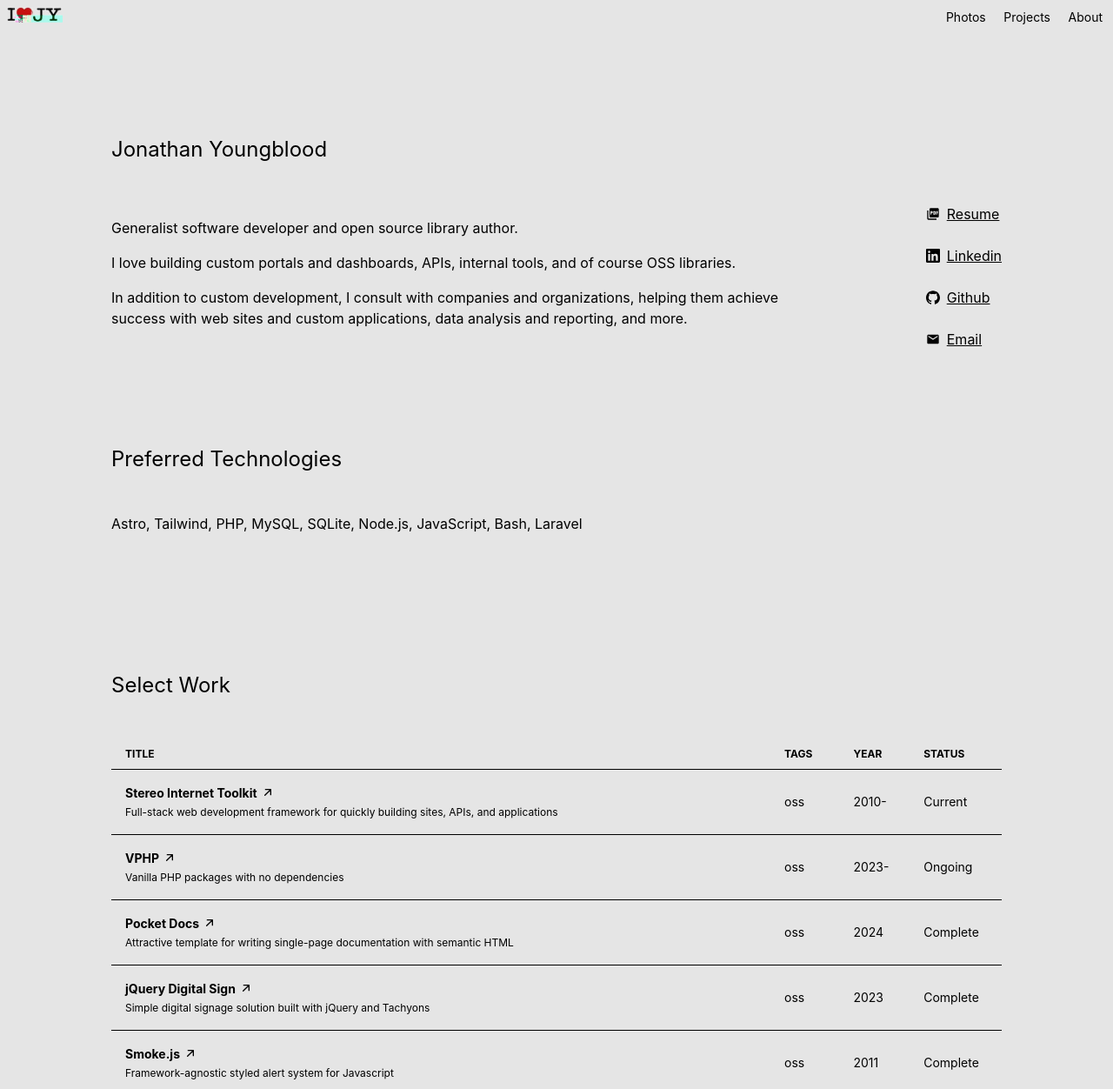
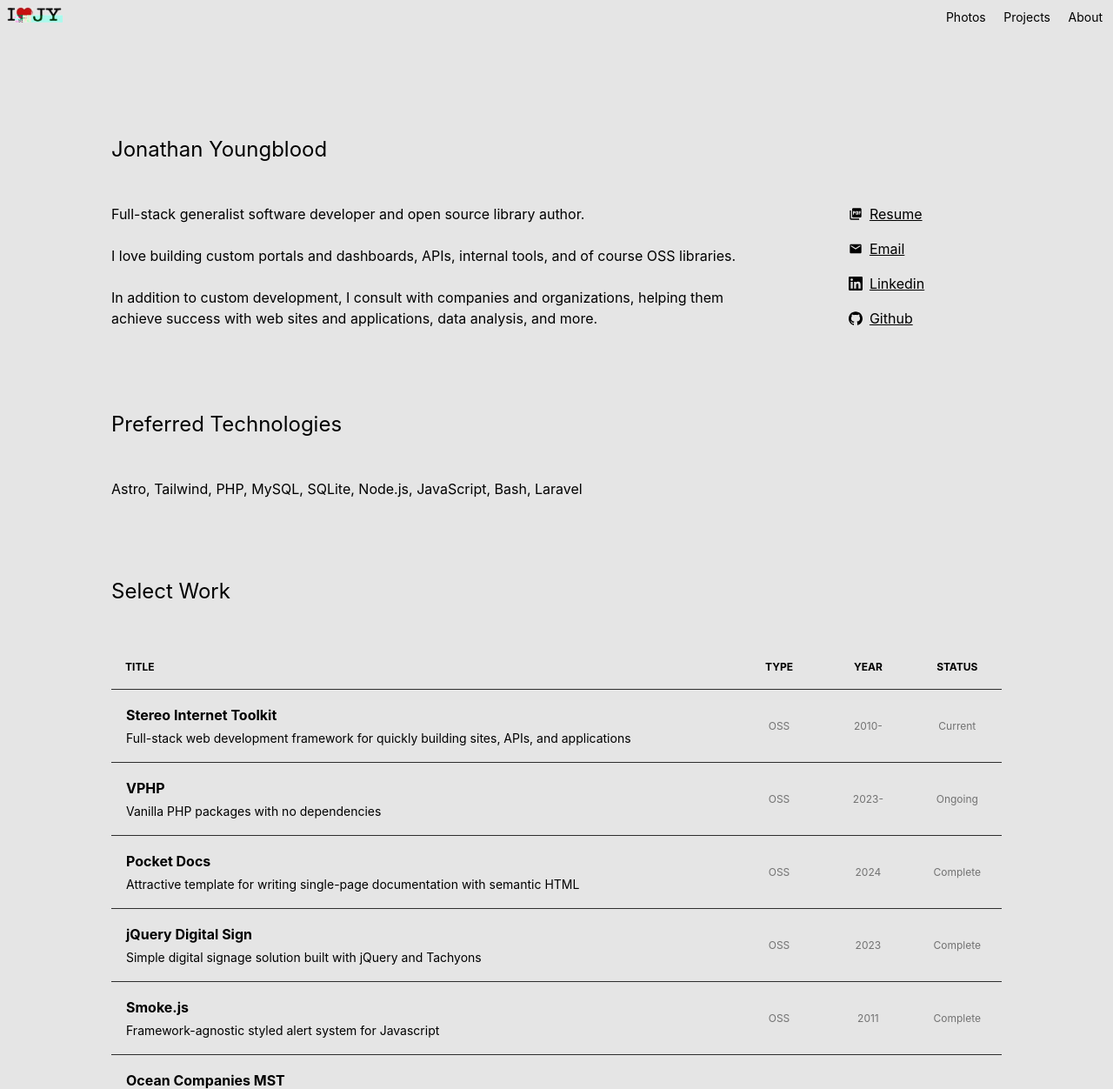
Before and after one commit to jyoungblood/jonathanyoungblood.com, an Astro site: page /work in a window 1280 px wide. Shown: the top 1252 px of the page at 87% size. Built offline with nearby package versions, Linux system fonts and the light colour scheme; Astro itself is replaced by a stand-in of ours.

Commit message:
Updates - 2024-10-12 14:49:54

```diff
--- a/src/components/ProjectsTable.astro
+++ b/src/components/ProjectsTable.astro
@@ -5,19 +5,19 @@
 <div class="overflow-x-auto">
   <table class="w-100 collapse pv2 ph3 f6">
     <thead>
-      <tr class="bb b--black">
+      <tr class="bb b--black-80">
         <!-- <th class="pv2 ph3 tl f7 fw7 ttu"></th> -->
-        <th class="pv2 ph3 tl f7 fw7 ttu">TITLE</th>
-        <th class="pv2 ph3 tl f7 fw7 ttu">TAGS</th>
-        <th class="pv2 ph3 tl f7 fw7 ttu">YEAR</th>
-        <th class="pv2 ph3 tl f7 fw7 ttu">STATUS</th>
+        <th class="w-70-ns w-60 ph3-ns pv3-ns ph1 pv3 tl f7 fw7 ttu">TITLE</th>
+        <th class="w-10-ns w-10 ph3-ns pv3-ns ph1 pv3 tc f7 fw7 ttu">TYPE</th>
+        <th class="w-10-ns w-10 ph3-ns pv3-ns ph1 pv3 tc f7 fw7 ttu">YEAR</th>
+        <th class="w-10-ns w-20 ph3-ns pv3-ns ph1 pv3 tc f7 fw7 ttu">STATUS</th>
       </tr>
     </thead>
     <tbody>
       {
         projects.map((project) => (
           <tr
-            class="bb b--black hover-bg-black-05 pointer"
+            class="bb b--black-80 hover-bg-black-05 pointer"
             onclick={`window.open('${project.url}', '_blank')`}
           >
             {/* <td class="pa3 w3">
@@ -29,13 +29,11 @@
                   />
               )}
             </td> */}
-            <td class="pv3 ph3 relative">
-              <div class="">
-                <div class="flex items-center">
-                  <span>
-                    <b>{project.title}</b>
-                  </span>
-                  <svg
+            <td class="relative">
+              <div class="ph3-ns pv3-ns ph1 pv3">
+                <div class="flex items-center mb1-ns">
+                  <span class="f5-ns f6 fw7">{project.title}</span>
+                  {/* <svg
                     class="w1 ml1"
                     viewBox="0 0 24 24"
                     fill="none"
@@ -48,13 +46,12 @@
                       stroke-linecap="round"
                       stroke-linejoin="round"
                     />
-                  </svg>
+                  </svg> */}
                 </div>
-                <span class="f7 lh-copy">{project.description}</span>
+                <span class="lh-title f6-ns f7">{project.description}</span>
               </div>
 
               {project.icon && (
-
                 <div class="dbh absolute w-100 top-1 right-0 tr">
                   <img
                     src={project.icon}
@@ -64,13 +61,16 @@
                 </div>
               )}
             </td>
-            <td class="pv2 ph3">
-              {project.tags.map((tag) => (
-                <span class="mr1">{tag}</span>
+            <td class="o-50 tc f7 ttu">
+              {project.tags.map((tag, index) => (
+                <Fragment>
+                  {index !== 0 && ", "}
+                  <span>{tag}</span>
+                </Fragment>
               ))}
             </td>
-            <td class="pv2 ph3">{project.year}</td>
-            <td class="pv2 ph3">{project.status}</td>
+            <td class="o-50 tc f7">{project.year}</td>
+            <td class="o-50 tc f7">{project.status}</td>
           </tr>
         ))
       }
--- a/src/layouts/Layout.astro
+++ b/src/layouts/Layout.astro
@@ -95,7 +95,7 @@
     </main>
 
     <footer class="f6 mt6 w-100 center pa2">
-      <div class="flex items-center justify-between">
+      <div class="flex items-center justify-between pb0-ns pb4">
         <div class="">
           <div class="lh-copy f7">
             &copy; {new Date().getFullYear()} J Youngblood
--- a/src/pages/index.astro
+++ b/src/pages/index.astro
@@ -10,8 +10,8 @@
 
         <div>
           <br />
-
-          Image maker, visual artist, all-around creative busybody.
+          <!-- visual -->
+          Image maker, multidimensional artist, all-around creative busybody.
 
           <br /><br />
           I'm a <a href="/work"
--- a/src/pages/work.astro
+++ b/src/pages/work.astro
@@ -12,22 +12,21 @@
 >
   <div class="mt4 mw8-ns w-100 center lh-copy f5 pa0-ns pa3">
     <div class="flex-ns justify-between mb4 pb2">
-      <div class="pr6">
+      <div class="pr6-ns">
         <h2 class="normal">Jonathan Youngblood</h2>
 
-        <div>
+        <div class="pr0-ns pr3">
           <br />
-          <p>Generalist software developer and open source library author.</p>
+          Full-stack generalist software developer and open source library author.
+          <br /><br />
 
-          <p>
           I love building custom portals and dashboards, APIs, internal tools,
           and of course OSS libraries.
-          </p>
-          <p>
+          <br /><br />
+
           In addition to custom development, I consult with companies and
           organizations, helping them achieve success with web sites and
-            custom applications, data analysis and reporting, and more.
-          </p>
+          applications, data analysis, and more.
 
           <br /><br />
           <br /><br />
@@ -40,14 +39,16 @@
       </div>
 
       <div>
-        <h2 class="normal">&nbsp;</h2>
+        <h2 class="normal">
+          <span class="db dn-ns">Contact</span><span class="dn db-ns"
+            >&nbsp;</span>
+        </h2>
 
         <br />
 
-        <a
-          class="no-underline"
-          href="/Jonathan Youngblood - resume.pdf"
-        >
+        <div class="flex flex-wrap">
+          <div class="w-100-ns w-50 mb3">
+            <a class="no-underline" href="/Jonathan Youngblood - resume.pdf">
               <span class="flex items-center">
                 <svg
                   class="mr2 w1"
@@ -62,9 +63,27 @@
                 <span class="underline">Resume</span>
               </span>
             </a>
+          </div>
 
-        <br />
+          <div class="w-100-ns w-50 mb3">
+            <a class="no-underline" href="mailto:jonathan.youngblood@gmail.com">
+              <span class="flex items-center">
+                <svg
+                  class="mr2 w1"
+                  viewBox="0 0 24 24"
+                  fill="currentColor"
+                  xmlns="http://www.w3.org/2000/svg"
+                >
+                  <path
+                    d="M20 4H4c-1.1 0-1.99.9-1.99 2L2 18c0 1.1.9 2 2 2h16c1.1 0 2-.9 2-2V6c0-1.1-.9-2-2-2zm0 4l-8 5-8-5V6l8 5 8-5v2z"
+                  ></path>
+                </svg>
+                <span class="underline">Email</span>
+              </span>
+            </a>
+          </div>
 
+          <div class="w-100-ns w-50 mb3">
             <a
               class="no-underline"
               target="_blank"
@@ -84,7 +103,9 @@
                 <span class="underline">Linkedin</span>
               </span>
             </a>
-        <br />
+          </div>
+
+          <div class="w-100-ns w-50 mb3">
             <a
               class="no-underline"
               target="_blank"
@@ -104,29 +125,13 @@
                 <span class="underline">Github</span>
               </span>
             </a>
-
-        <br />
-        <a class="no-underline" href="mailto:jonathan.youngblood@gmail.com">
-          <span class="flex items-center">
-            <svg
-              class="mr2 w1"
-              viewBox="0 0 24 24"
-              fill="currentColor"
-              xmlns="http://www.w3.org/2000/svg"
-            >
-              <path
-                d="M20 4H4c-1.1 0-1.99.9-1.99 2L2 18c0 1.1.9 2 2 2h16c1.1 0 2-.9 2-2V6c0-1.1-.9-2-2-2zm0 4l-8 5-8-5V6l8 5 8-5v2z"
-              ></path>
-            </svg>
-            <span class="underline">Email</span>
-          </span>
-        </a>
-
-        <br /><br /><br />
           </div>
         </div>
 
         <br /><br />
+      </div>
+    </div>
+
     <h2 class="normal">Select Work</h2>
     <br />
     <ProjectsTable projects={projects} />
```
Lines whose indentation alone changed are shown as unchanged.
